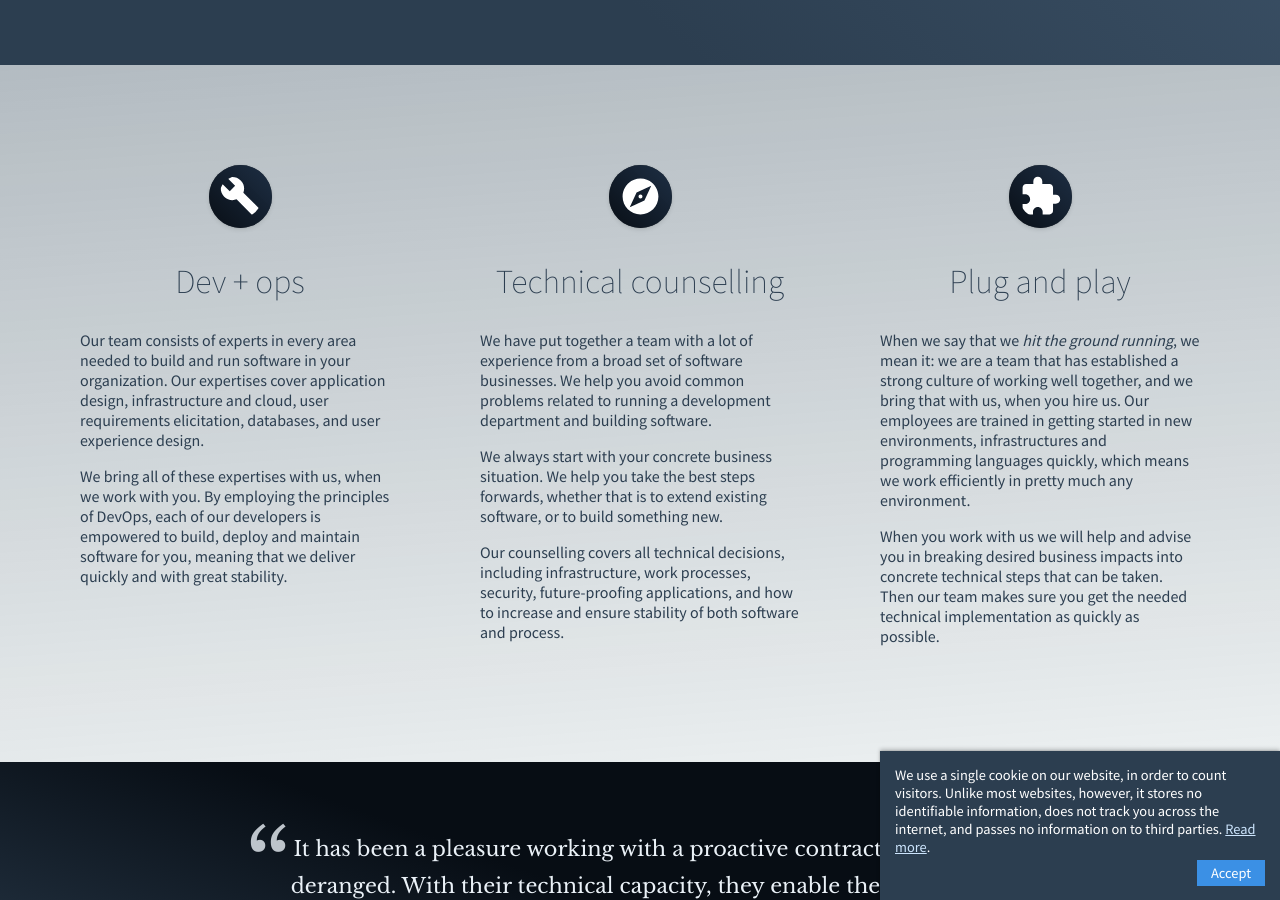
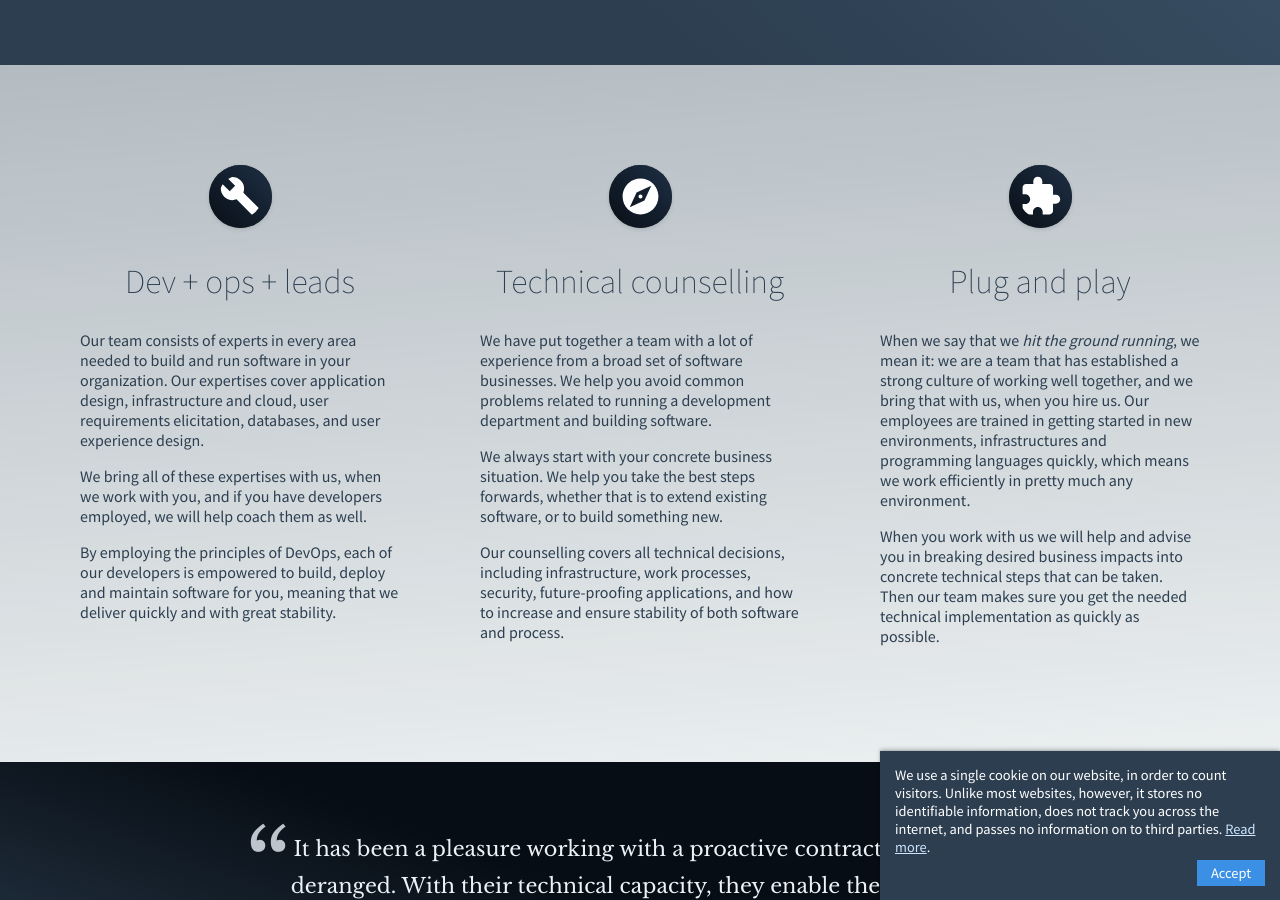
Before and after one commit to derangeddk/deranged.dk, a Jekyll site: the page built from index.html, in a window 1280 px wide and 900 px high, scrolled down 835 px. Built offline with Jekyll 4.4.1, drawn with Linux system fonts in a browser that asks for light colours.

Commit message:
Dev + ops + leads

```diff
--- a/index.html
+++ b/index.html
@@ -41,13 +41,15 @@ title: Let's start building your software ➟ deranged
 <section class="differentiation-section">
     <div class="point-of-differentiation">
         <img src="/img/build-icon.svg">
-        <h1>Dev + ops</h1>
+        <h1>Dev + ops + leads</h1>
         <p>
             Our team consists of experts in every area needed to build and run software in your organization.
             Our expertises cover application design, infrastructure and cloud, user requirements elicitation, databases, and user experience design.
         </p>
         <p>
-            We bring all of these expertises with us, when we work with you.
+            We bring all of these expertises with us, when we work with you, and if you have developers employed, we will help coach them as well.
+        </p>
+        <p>
             By employing the principles of DevOps, each of our developers is empowered to build, deploy and maintain software for you, meaning that we deliver quickly and with great stability.
         </p>
     </div>
```
